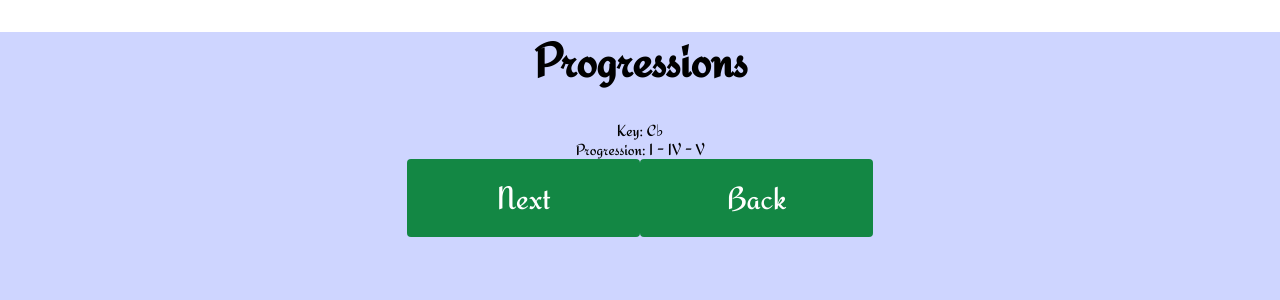
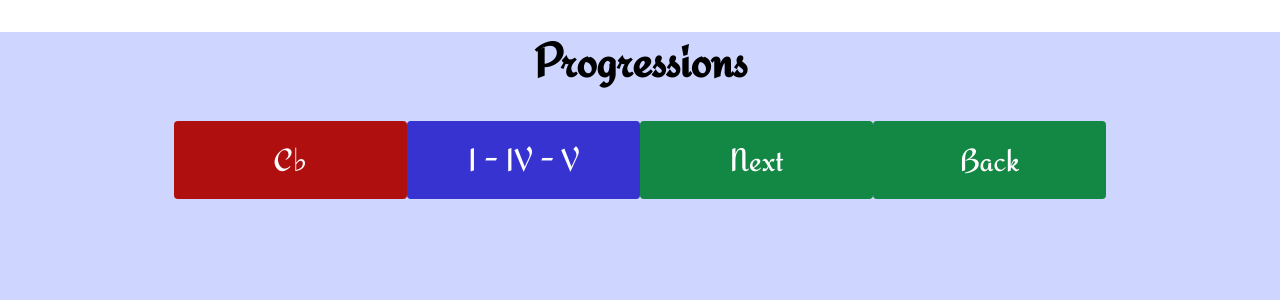
Before and after one commit to luciancic/guitar-trainer, a React (Create React App) app: page / in a window 1280 px wide. Both pictures are taken after a click on the button "Progression". Shown: the top 300 px of the page. Built offline with nearby package versions, Linux system fonts and the light colour scheme.

Commit message:
simplify progression buttons

```diff
--- a/src/components/Progression.js
+++ b/src/components/Progression.js
@@ -14,8 +14,8 @@ function Progression({ back }) {
     return (
         <div>
             <h1>Progressions</h1>
-            <div>Key: {key}</div>
-            <div>Progression: {progression}</div>
+            <button className="button-red">{key}</button>
+            <button className="button-blue">{progression}</button>
             <button onClick={next}>Next</button>
             <button onClick={back}>Back</button>
         </div>
```
